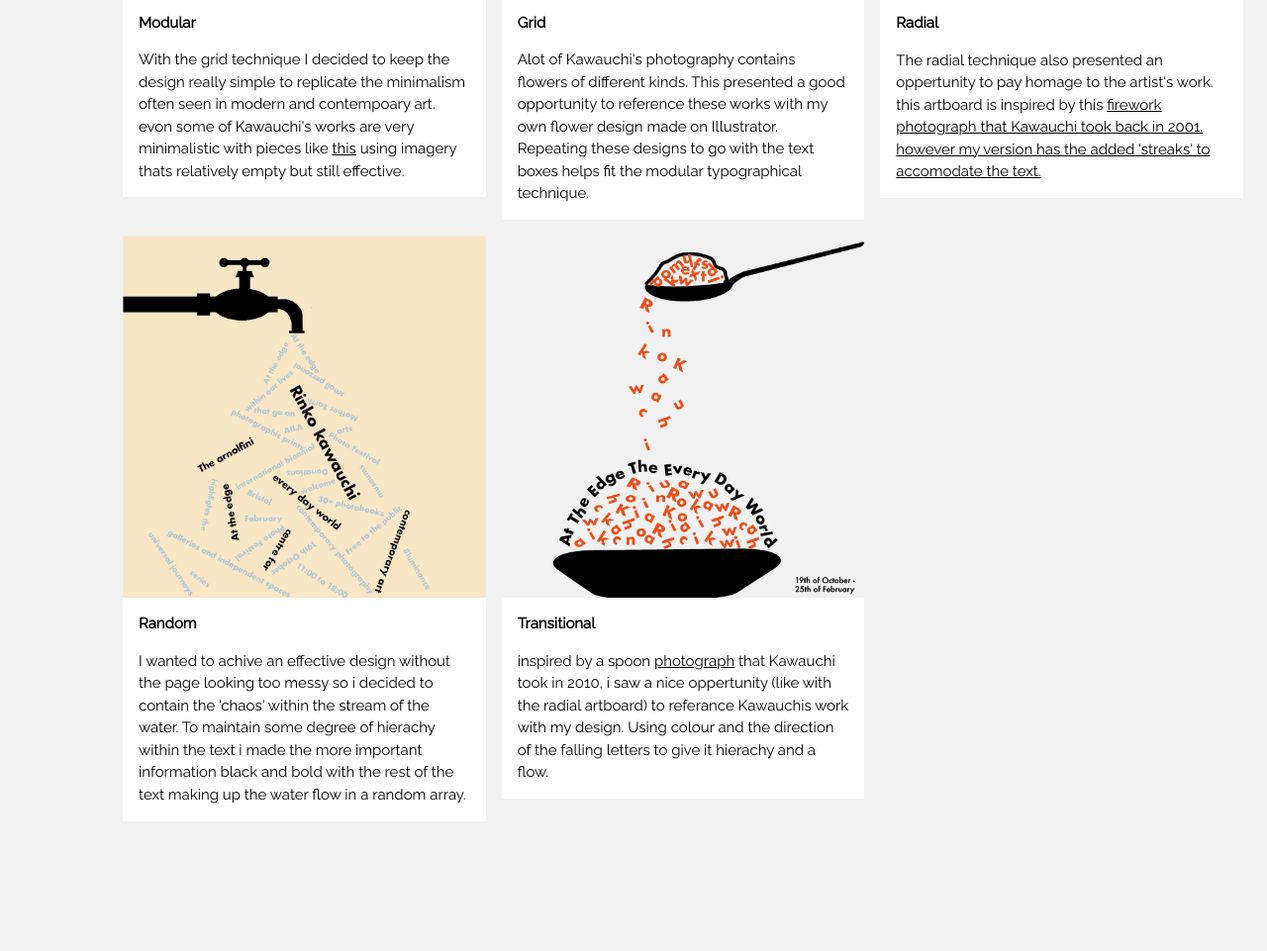
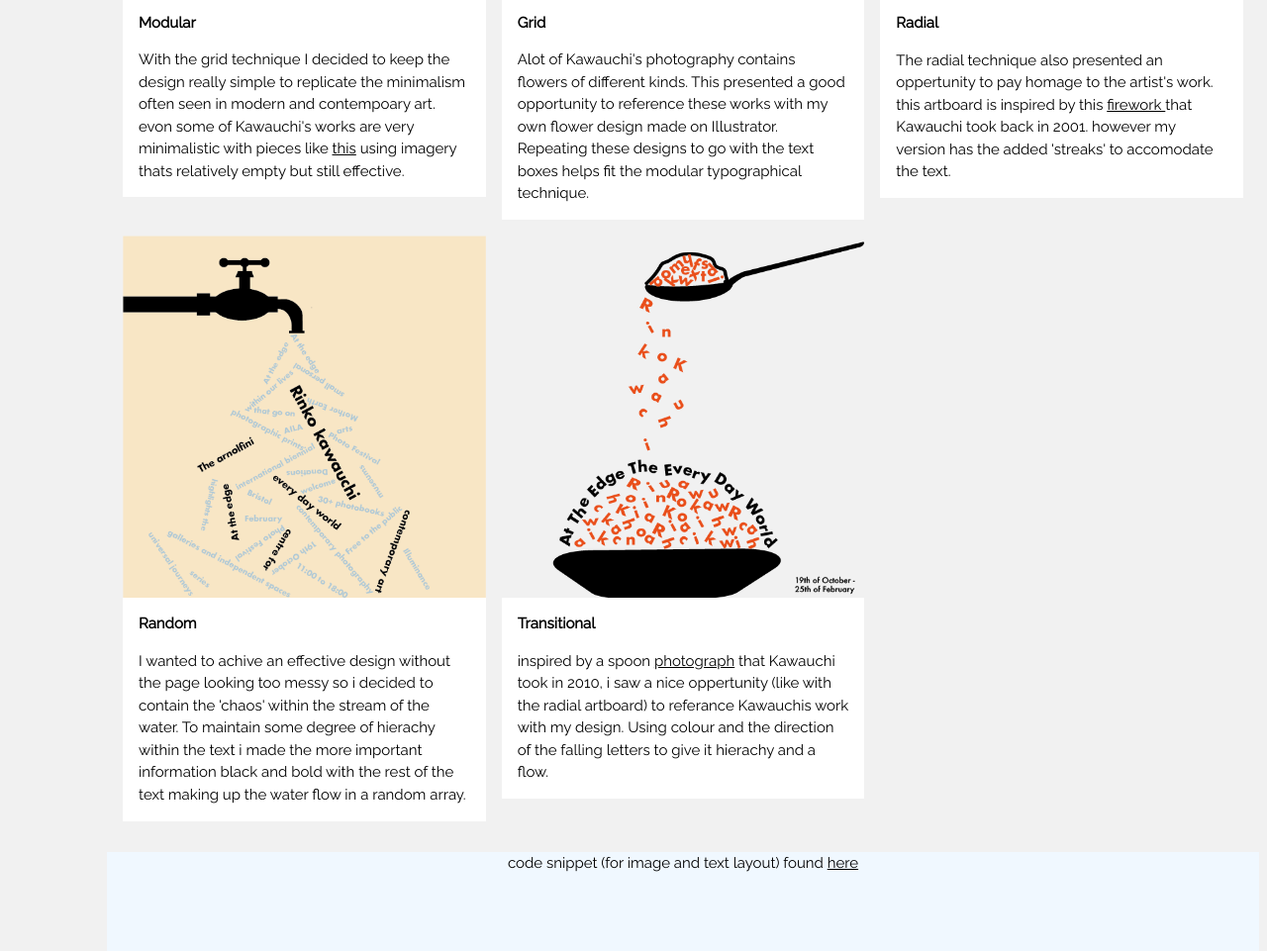
Before and after one commit to ted585/GWDS-Final-Website-Project, a plain HTML site: page index.html in a window 1280 px wide. Shown: the part 3076-4037 px from the top of the page at 99% size. Before the commit the page ends 3922 px from the top, so only its background shows below. Drawn offline with nearby package versions, Linux system fonts and the light colour scheme.

Commit message:
doneski?

```diff
--- a/index.html
+++ b/index.html
@@ -214,8 +214,8 @@ body,h1,h2,h3,h4,h5,h6 {font-family: "Raleway", sans-serif}
 
 
       <a href="#typography-section"> <button class="w3-button w3-white w3-white-small"></i>typography</button>
-      <a href="modular.png"> <button class="w3-button w3-white w3-hide-small"></i>coding</button>
-      <a href = "" > <button class="w3-button w3-white w3-hide-small"></i>reflection</button>
+      <a href="https://github.com/ted585/week-4-coding-worksheet"> <button class="w3-button w3-white w3-hide-small"></i>coding</button>
+      <a href = "https://docs.google.com/document/d/e/2PACX-1vTV_dkNhkNOPeIs1mxqkAcZ1gzC3zpo0uHnSPcaNFql0r2fmdgFMkODMY-g_KmtDUIYSH5wBnu_pzPg/pub" > <button class="w3-button w3-white w3-hide-small"></i>reflection</button>
 
     </div>
     </div>
@@ -326,9 +326,9 @@ body,h1,h2,h3,h4,h5,h6 {font-family: "Raleway", sans-serif}
       <img src="radial.png" alt="Norway" style="width:100%" >
       <div class="w3-container w3-white">
         <p><b>Radial</b></p>
-        <p>The radial technique also presented an oppertunity to pay homage to the artist's work. this artboard is inspired by this <a href="https://www.theguardian.com/artanddesign/2021/dec/12/the-big-picture-a-brilliant-spark-amid-the-darkness">firework photograph that Kawauchi took back in 2001.
+        <p>The radial technique also presented an oppertunity to pay homage to the artist's work. this artboard is inspired by this <a href="https://www.theguardian.com/artanddesign/2021/dec/12/the-big-picture-a-brilliant-spark-amid-the-darkness">firework </a> that Kawauchi took back in 2001.
             however my version has the added 'streaks' to accomodate the text.
-        </a></p>
+        </p>
       </div>
     </div>
   </div>
@@ -352,6 +352,19 @@ body,h1,h2,h3,h4,h5,h6 {font-family: "Raleway", sans-serif}
     </div>
   </div>
 
+  <footer>
+
+<div class="footer">
+
+
+  <p> code snippet (for image and text layout) found  <a href="https://www.w3schools.com/w3css/tryw3css_templates_portfolio.htm"> here</a>   </p>
+</div>
+
+
+
+
+
+  </footer>
 
 
 
--- a/styles.css
+++ b/styles.css
@@ -47,7 +47,9 @@ main{
 }
 
 footer{
-    background-color: blue;
+    text-align: center;
+    background-color:aliceblue;
+    height : 100px;
 }
 
 section{
```
